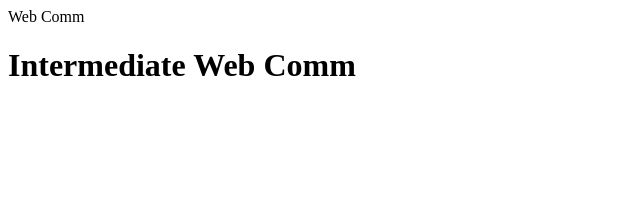
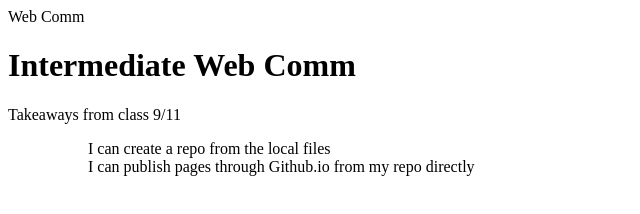
Before and after one commit to carlosa-suarez/webcomm, a website: page index.html in a window 1280 px wide. Shown: the whole page, without its empty margins (0-640 px from the left). Drawn offline with Linux system fonts and the light colour scheme.

Commit message:
Modified index with takeways list

```diff
--- a/index.html
+++ b/index.html
@@ -4,5 +4,10 @@
     <head>Web Comm</head>
     <body>
         <h1>Intermediate Web Comm</h1>
+        <p>Takeaways from class 9/11</p>
+        <ul>
+            <ol>I can create a repo from the local files</ol>
+            <ol>I can publish pages through Github.io from my repo directly</ol>
+        </ul>
     </body>
 </html>
```
